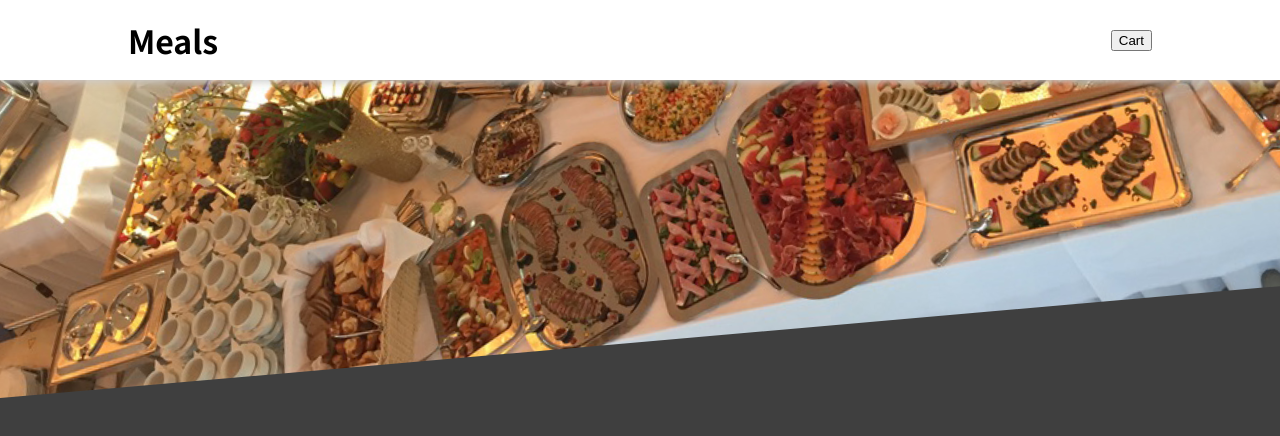
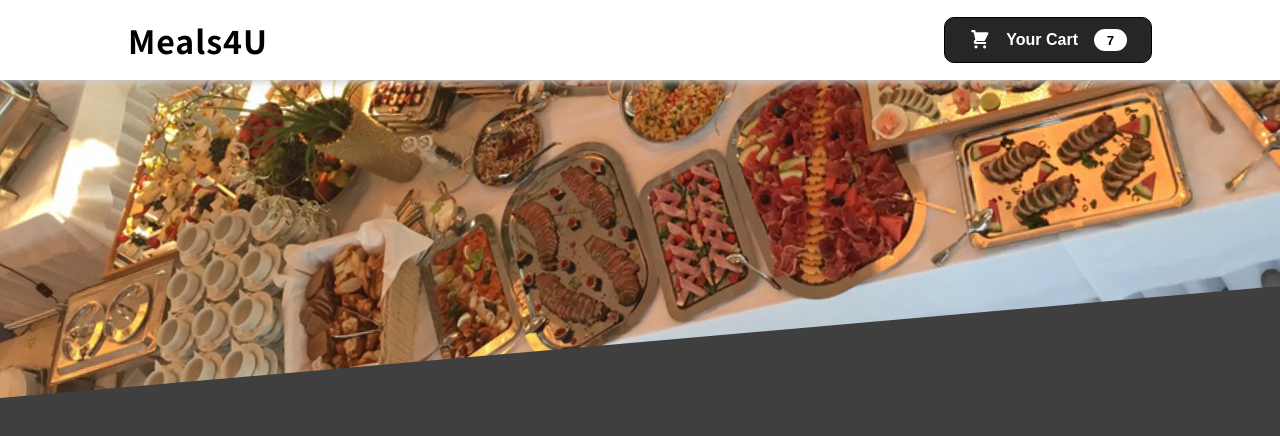
Before and after one commit to michael-j-rubenstein/react-food-order-app, a JavaScript app: page / in a window 1280 px wide. Shown: the top 436 px of the page. Built offline with nearby package versions, Linux system fonts and the light colour scheme.

Commit message:
finished header and created initial Meals files

```diff
--- /dev/null
+++ b/src/components/Cart/CartIcon.js
@@ -0,0 +1,13 @@
+const CartIcon = () => {
+  return (
+    <svg
+      xmlns="http://www.w3.org/2000/svg"
+      viewBox="0 0 20 20"
+      fill="currentColor"
+    >
+      <path d="M3 1a1 1 0 000 2h1.22l.305 1.222a.997.997 0 00.01.042l1.358 5.43-.893.892C3.74 11.846 4.632 14 6.414 14H15a1 1 0 000-2H6.414l1-1H14a1 1 0 00.894-.553l3-6A1 1 0 0017 3H6.28l-.31-1.243A1 1 0 005 1H3zM16 16.5a1.5 1.5 0 11-3 0 1.5 1.5 0 013 0zM6.5 18a1.5 1.5 0 100-3 1.5 1.5 0 000 3z" />
+    </svg>
+  );
+};
+
+export default CartIcon;
--- a/src/components/Layout/Header.js
+++ b/src/components/Layout/Header.js
@@ -1,13 +1,14 @@
 import styles from "./Header.module.css";
 
 import image from "../../assets/meals.jpeg";
+import HeaderCartButton from "./HeaderCartButton";
 
 const Header = () => {
   return (
     <>
       <header className={styles.header}>
-        <h1>Meals</h1>
-        <button>Cart</button>
+        <h1>Meals4U</h1>
+        <HeaderCartButton />
       </header>
       <div className={styles["main-image"]}>
         <img src={image} alt="A table full of delicious food!"></img>
--- a/src/components/Layout/Header.module.css
+++ b/src/components/Layout/Header.module.css
@@ -13,6 +13,10 @@
     z-index: 10;
 }
 
+.header h1 {
+    letter-spacing: 1px;
+}
+
 .main-image {
     width: 100%;
     height: 25rem;
--- /dev/null
+++ b/src/components/Layout/HeaderCartButton.js
@@ -0,0 +1,17 @@
+import styles from "./HeaderCartButton.module.css";
+
+import CartIcon from "../Cart/CartIcon";
+
+const HeaderCartButton = (props) => {
+  return (
+    <button className={styles.button} onClick={props.onClick}>
+      <span className={styles.icon}>
+        <CartIcon />
+      </span>
+      <span className={styles.content}>Your Cart</span>
+      <span className={styles.badge}>7</span>
+    </button>
+  );
+};
+
+export default HeaderCartButton;
--- /dev/null
+++ b/src/components/Layout/HeaderCartButton.module.css
@@ -0,0 +1,68 @@
+
+.button {
+    cursor: pointer;
+    border: 1px solid black;
+    border-radius: 10px;
+    background: rgba(0, 0, 0, 0.85);
+    display: flex;
+    justify-content: space-around;
+    align-items: center;
+    padding: 0.7rem 1.5rem;
+    transition: color 0.3s ease,
+    background-color 0.3s ease;
+    overflow: hidden;
+    color: white
+}
+
+.button:hover {
+    color: black;
+    background: rgb(255, 255, 255);
+}
+
+.content {
+    font-size: 1rem;
+    font-weight: bold;
+}
+
+
+.icon {
+    width: 1.35rem;
+    height: 1.35rem;
+    margin-right: 1rem;
+}
+
+.badge {
+    color: black;
+    margin-left: 1rem;
+    background: white;
+    padding: 0.2rem 0.8rem;
+    border-radius: 15px;
+    font-weight: bold;
+}
+
+.button:hover .badge,
+.button:active .badge {
+    background: rgba(0, 255, 110, 0.645);
+}
+
+.bump {
+    animation: bump 300ms ease-out;
+  }
+
+@keyframes bump {
+    0% {
+      transform: scale(1);
+    }
+    10% {
+      transform: scale(0.9);
+    }
+    30% {
+      transform: scale(1.1);
+    }
+    50% {
+      transform: scale(1.15);
+    }
+    100% {
+      transform: scale(1);
+    }
+  }
```
Also changed, not shown: src/components/Meals/AvailableMeals.js (added), src/components/Meals/Meals.js (added), src/components/Meals/Meals.module.css (added), src/components/Meals/MealsSummary.js (added), 1 other file (tests, documents, lock files or other folders).
